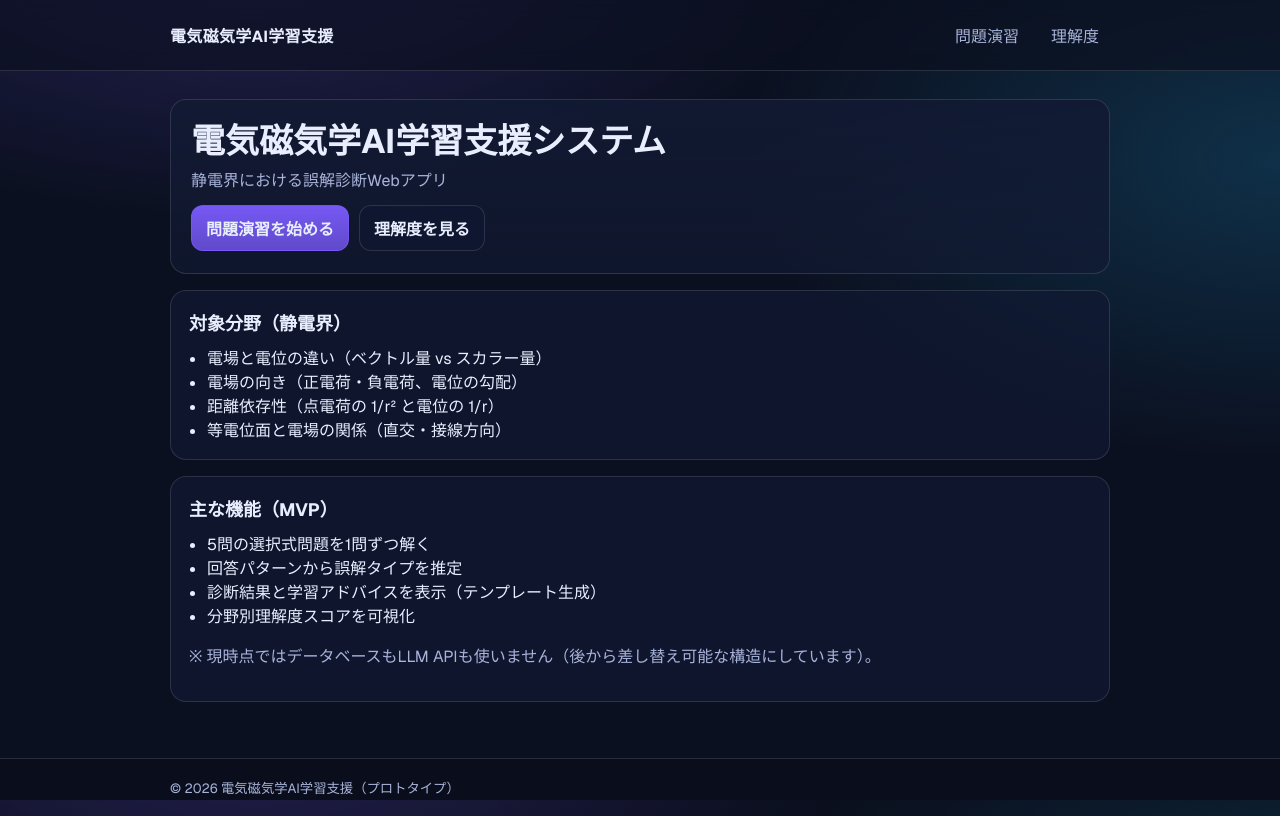
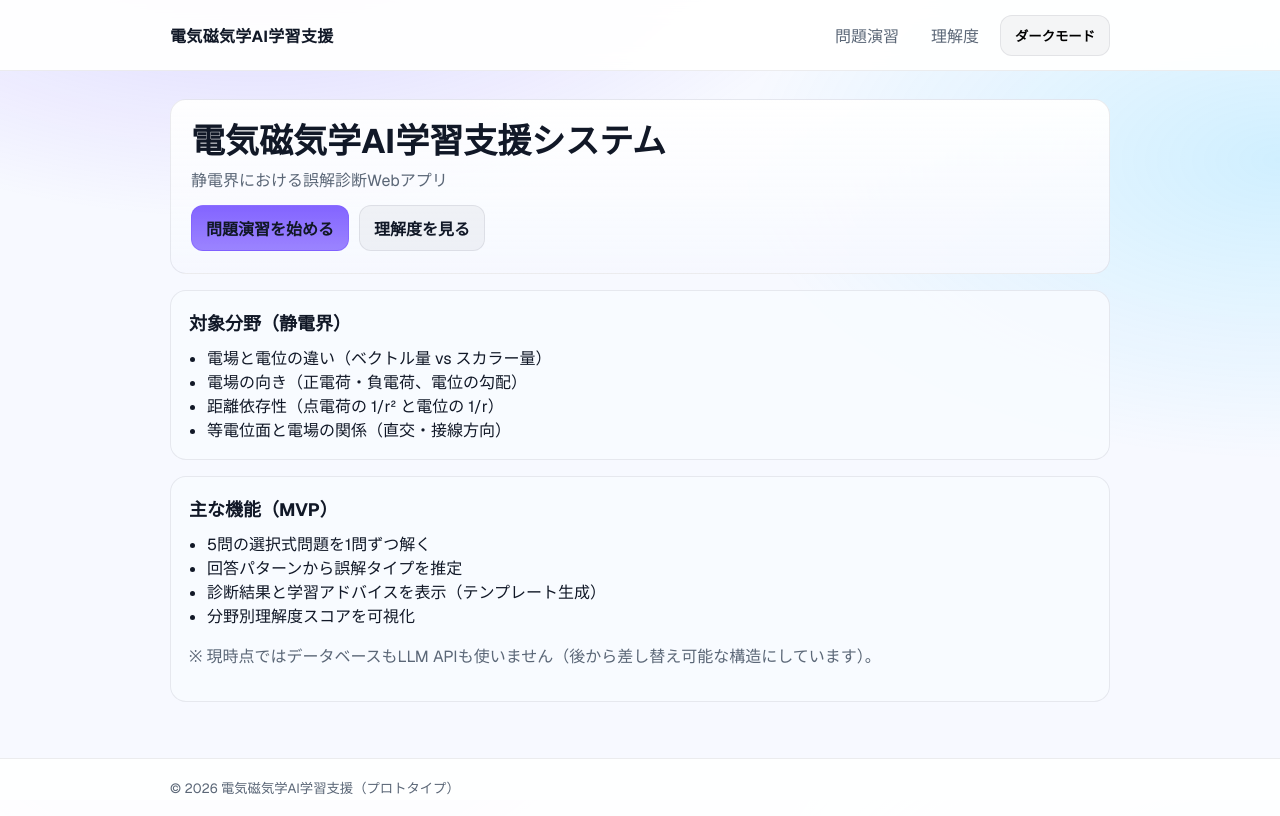
Before and after one commit to hitairou/em-ai-learning, a Next.js app: page / in a window 1280 px wide. Built offline with nearby package versions, Linux system fonts and the light colour scheme.

Commit message:
ライトモードを適用

```diff
--- a/src/app/globals.css
+++ b/src/app/globals.css
@@ -40,6 +40,82 @@ body {
   -moz-osx-font-smoothing: grayscale;
 }
 
+[data-theme="light"] {
+  --bg: #f7f9ff;
+  --panel: rgba(255, 255, 255, 0.94);
+  --panel2: rgba(248, 251, 255, 0.9);
+  --text: #111827;
+  --muted: #5b6777;
+  --border: rgba(15, 23, 42, 0.08);
+  --accent: #5b6dff;
+  --accent2: #12b0ee;
+  --ok: #16a34a;
+  --ng: #d92f45;
+}
+
+.header {
+  position: sticky;
+  top: 0;
+  z-index: 50;
+  -webkit-backdrop-filter: blur(10px);
+  backdrop-filter: blur(10px);
+  background: var(--panel);
+  border-bottom: 1px solid var(--border);
+}
+
+.footer {
+  border-top: 1px solid var(--border);
+  background: var(--panel);
+}
+
+.hero {
+  padding: 22px 20px;
+  border: 1px solid var(--border);
+  background: linear-gradient(
+    180deg,
+    rgba(18, 26, 51, 0.9),
+    rgba(18, 26, 51, 0.65)
+  );
+  border-radius: 16px;
+}
+
+[data-theme="light"] .hero {
+  background: linear-gradient(
+    180deg,
+    rgba(255, 255, 255, 0.95),
+    rgba(246, 248, 255, 0.85)
+  );
+}
+
+[data-theme="light"] .card {
+  background: var(--panel2);
+}
+
+[data-theme="light"] .buttonSecondary {
+  background: rgba(15, 23, 48, 0.04);
+}
+
+.buttonPrimary,
+.buttonSecondary,
+.buttonLink {
+  border-radius: 12px;
+  padding: 10px 14px;
+  font-weight: 600;
+  border: 1px solid var(--border);
+  display: inline-flex;
+  align-items: center;
+  gap: 8px;
+  cursor: pointer;
+}
+
+.buttonSecondary {
+  background: rgba(255, 255, 255, 0.05);
+}
+
+[data-theme="light"] .buttonSecondary {
+  background: rgba(15, 23, 42, 0.04);
+}
+
 a {
   color: inherit;
   text-decoration: none;
@@ -49,15 +125,6 @@ a {
   max-width: 980px;
   margin: 0 auto;
   padding: 28px 20px 56px;
-}
-
-.header {
-  position: sticky;
-  top: 0;
-  z-index: 50;
-  backdrop-filter: blur(10px);
-  background: rgba(11, 16, 32, 0.65);
-  border-bottom: 1px solid var(--border);
 }
 
 .headerInner {
@@ -92,11 +159,6 @@ a {
   color: var(--text);
 }
 
-.footer {
-  border-top: 1px solid var(--border);
-  background: rgba(0, 0, 0, 0.12);
-}
-
 .footerInner {
   max-width: 980px;
   margin: 0 auto;
@@ -108,17 +170,6 @@ a {
   display: flex;
   flex-direction: column;
   gap: 16px;
-}
-
-.hero {
-  padding: 22px 20px;
-  border: 1px solid var(--border);
-  background: linear-gradient(
-    180deg,
-    rgba(18, 26, 51, 0.9),
-    rgba(18, 26, 51, 0.65)
-  );
-  border-radius: 16px;
 }
 
 .title {
@@ -147,7 +198,7 @@ a {
 .card {
   padding: 18px 18px;
   border: 1px solid var(--border);
-  background: rgba(18, 26, 51, 0.65);
+  background: var(--panel2);
   border-radius: 16px;
 }
 
--- a/src/app/layout.tsx
+++ b/src/app/layout.tsx
@@ -13,6 +13,13 @@ const geistMono = Geist_Mono({
   subsets: ["latin"],
 });
 
+const themeScript = `(() => {
+  const storedTheme = localStorage.getItem('theme');
+  const preferredTheme = window.matchMedia('(prefers-color-scheme: dark)').matches ? 'dark' : 'light';
+  const theme = storedTheme === 'light' || storedTheme === 'dark' ? storedTheme : preferredTheme;
+  document.documentElement.dataset.theme = theme;
+})();`;
+
 export const metadata: Metadata = {
   title: "電気磁気学AI学習支援システム",
   description: "静電界における誤解診断Webアプリ",
@@ -24,7 +31,14 @@ export default function RootLayout({
   children: React.ReactNode;
 }>) {
   return (
-    <html lang="ja" className={`${geistSans.variable} ${geistMono.variable}`}>
+    <html
+      lang="ja"
+      suppressHydrationWarning
+      data-theme="dark"
+      className={`${geistSans.variable} ${geistMono.variable}`}>
+      <head>
+        <script dangerouslySetInnerHTML={{ __html: themeScript }} />
+      </head>
       <body>
         <AppHeader />
         <main className="container">{children}</main>
--- a/src/components/AppHeader.tsx
+++ b/src/components/AppHeader.tsx
@@ -1,4 +1,5 @@
 import Link from "next/link";
+import ThemeToggle from "@/components/ThemeToggle";
 
 export default function AppHeader() {
   return (
@@ -7,6 +8,7 @@ export default function AppHeader() {
         <Link className="brand" href="/">
           電気磁気学AI学習支援
         </Link>
+        <div className="row">
           <nav className="nav">
             <Link className="navLink" href="/practice">
               問題演習
@@ -15,6 +17,8 @@ export default function AppHeader() {
               理解度
             </Link>
           </nav>
+          <ThemeToggle />
+        </div>
       </div>
     </header>
   );
--- /dev/null
+++ b/src/components/ThemeToggle.tsx
@@ -0,0 +1,33 @@
+"use client";
+
+import { useEffect, useState } from "react";
+
+const THEME_STORAGE_KEY = "theme";
+
+type Theme = "light" | "dark";
+
+export default function ThemeToggle() {
+  const [theme, setTheme] = useState<Theme>("dark");
+
+  useEffect(() => {
+    const storedTheme = localStorage.getItem(THEME_STORAGE_KEY);
+    const systemTheme = window.matchMedia("(prefers-color-scheme: dark)").matches ? "dark" : "light";
+    const nextTheme = storedTheme === "light" || storedTheme === "dark" ? storedTheme : systemTheme;
+
+    setTheme(nextTheme);
+    document.documentElement.dataset.theme = nextTheme;
+  }, []);
+
+  const toggleTheme = () => {
+    const nextTheme: Theme = theme === "dark" ? "light" : "dark";
+    setTheme(nextTheme);
+    document.documentElement.dataset.theme = nextTheme;
+    localStorage.setItem(THEME_STORAGE_KEY, nextTheme);
+  };
+
+  return (
+    <button type="button" className="buttonSecondary" onClick={toggleTheme}>
+      {theme === "dark" ? "ライトモード" : "ダークモード"}
+    </button>
+  );
+}
```
Lines whose indentation alone changed are shown as unchanged.
